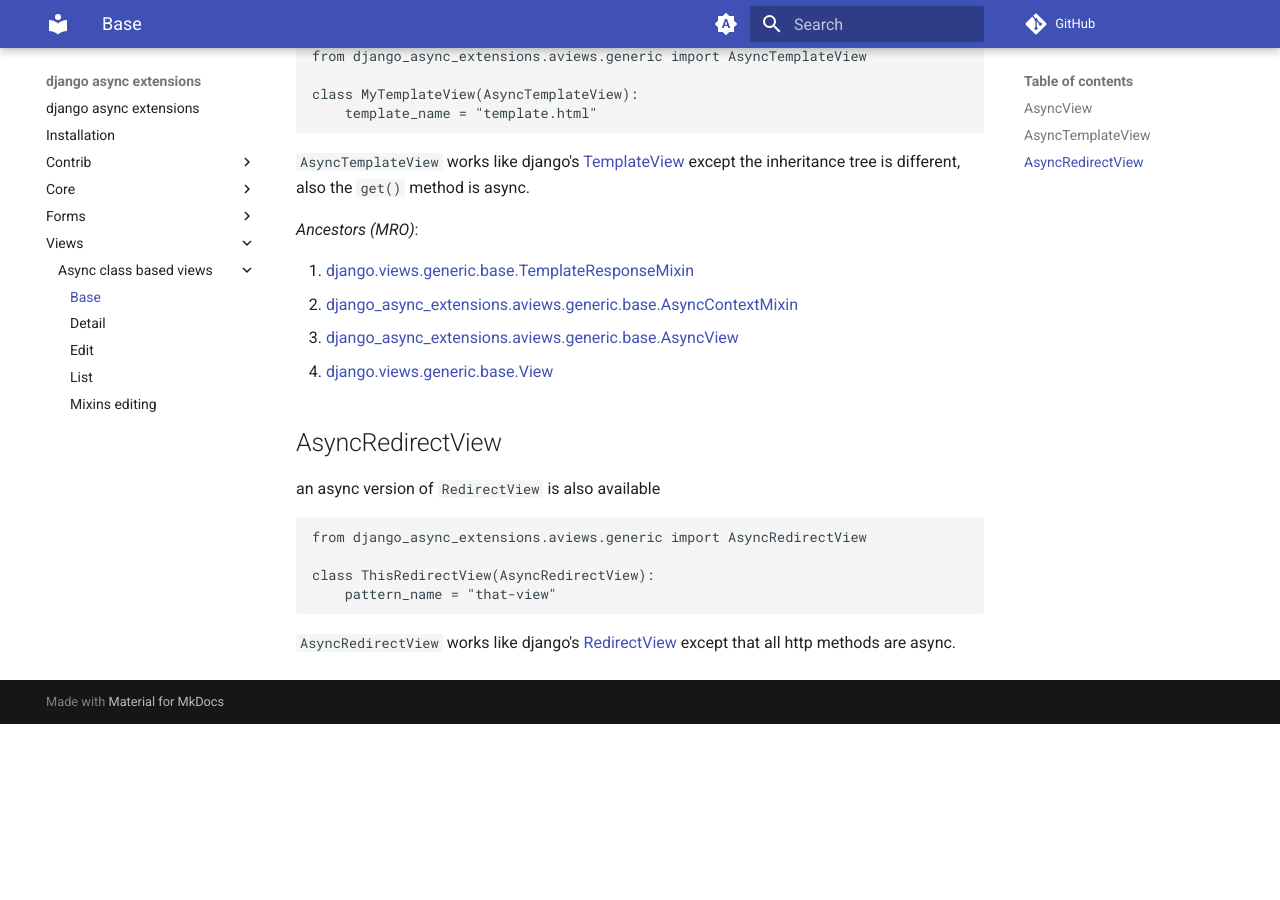
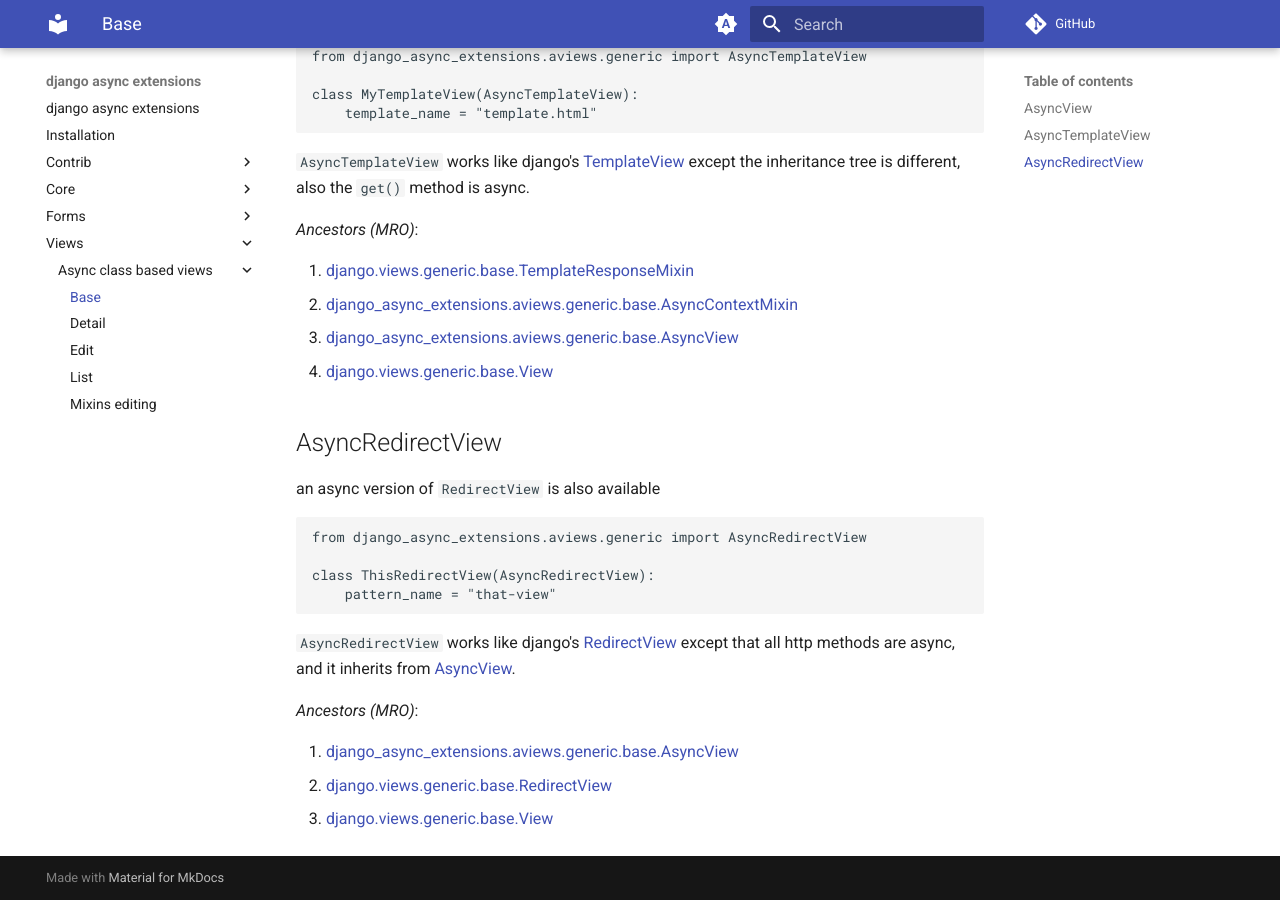
Before and after one commit to django-utils/django-async-extensions, an MkDocs documentation site: the page built from docs/views/async-class-based-views/base.md, in a window 1280 px wide and 900 px high, scrolled down 635 px. Built offline with MkDocs 1.6.1 and Material for MkDocs 9.7.7, drawn with Linux system fonts in a browser that asks for light colours; comment, search, counter and statistics services are not loaded; before the commit the page ends 1359 px from its top, so only the background shows below that.

Commit message:
added the MRO of `AsyncRedirectView`

````diff
--- a/docs/views/async-class-based-views/base.md
+++ b/docs/views/async-class-based-views/base.md
@@ -49,4 +49,10 @@ class ThisRedirectView(AsyncRedirectView):
     pattern_name = "that-view"
 ```
 
-`AsyncRedirectView` works like django's [RedirectView](https://docs.djangoproject.com/en/5.1/ref/class-based-views/base/#redirectview) except that all http methods are async.
+`AsyncRedirectView` works like django's [RedirectView](https://docs.djangoproject.com/en/5.1/ref/class-based-views/base/#redirectview) except that all http methods are async, and it inherits from [AsyncView](base.md#asyncview).
+
+*Ancestors (MRO)*:
+
+1. [django_async_extensions.aviews.generic.base.AsyncView](base.md#asyncview)
+2. [django.views.generic.base.RedirectView](https://docs.djangoproject.com/en/5.1/ref/class-based-views/base/#redirectview)
+3. [django.views.generic.base.View](https://docs.djangoproject.com/en/5.1/ref/class-based-views/base/#django.views.generic.base.View)
````
